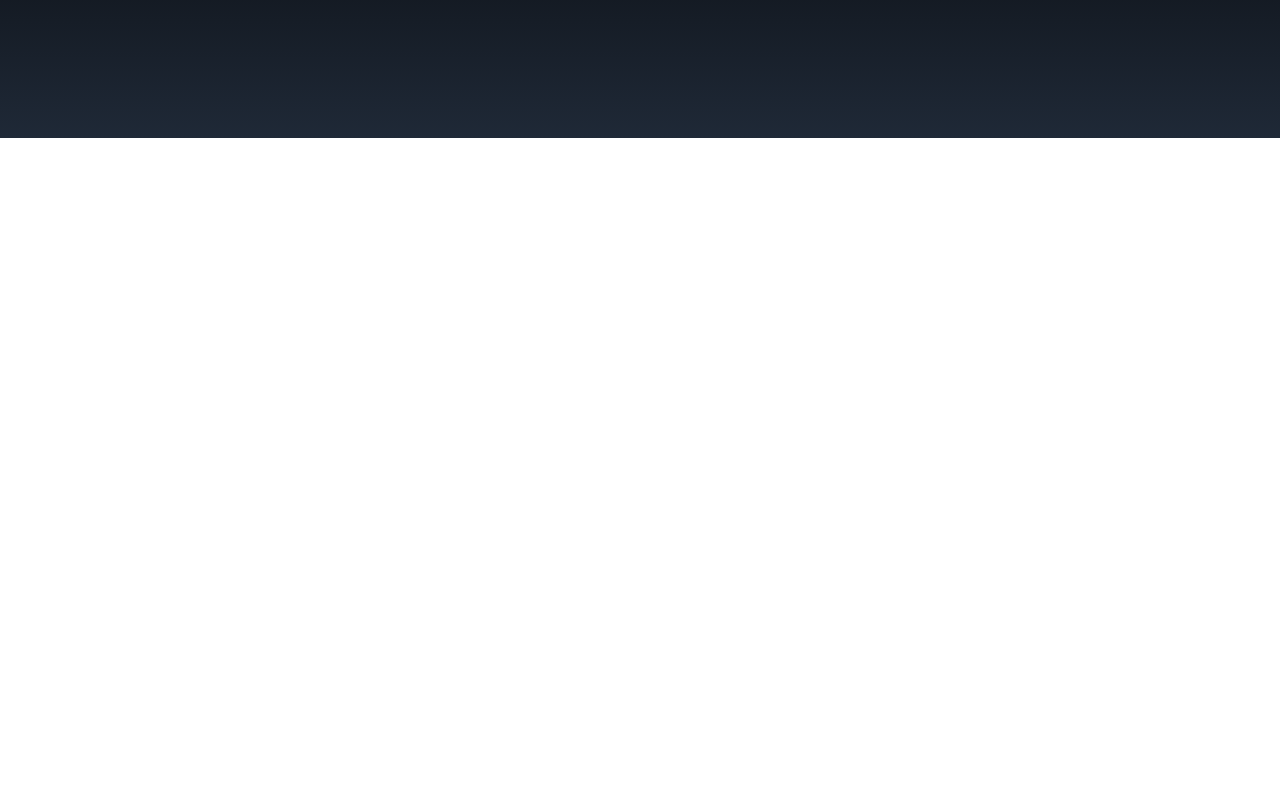
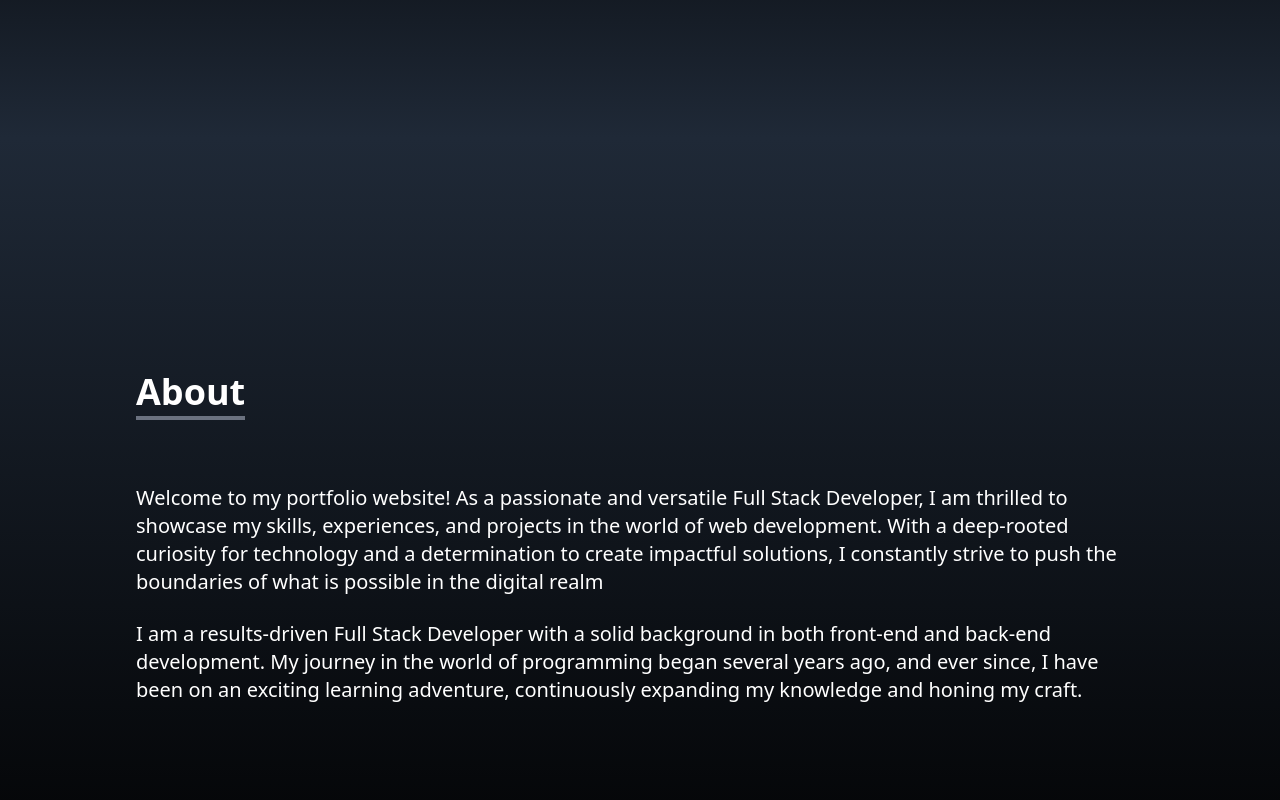
Before and after one commit to mounika-025/my-portfolio, a React (Create React App) app: page / in a window 1280 px wide. Shown: the part 662-1462 px from the top of the page. Before the commit the page ends 800 px from the top, so only its background shows below. Built offline with nearby package versions, Linux system fonts and the light colour scheme.

Commit message:
added about section

```diff
--- a/src/App.js
+++ b/src/App.js
@@ -1,3 +1,4 @@
+import About from "./Components/About";
 import Home from "./Components/Home";
 import Navbar from "./Components/Navbar";
 import SocialLinks from "./Components/SocialLinks";
@@ -8,6 +9,7 @@ function App() {
       <Navbar />
       <Home />
       <SocialLinks />
+      <About />
     </div>
   );
 }
--- /dev/null
+++ b/src/Components/About.js
@@ -0,0 +1,39 @@
+import React from "react";
+
+const About = () => {
+  return (
+    <div
+      name="about"
+      className="w-full h-screen bg-gradient-to-b from-gray-800 to-black text-white"
+    >
+      <div className="max-w-screen-lg p-2 mx-auto flex flex-col justify-center w-full h-full">
+        <div className="pb-8">
+          <p className="text-4xl font-bold inline border-b-4 border-gray-500">
+            About
+          </p>
+        </div>
+
+        <p className="text-xl mt-10">
+          Welcome to my portfolio website! As a passionate and versatile Full
+          Stack Developer, I am thrilled to showcase my skills, experiences, and
+          projects in the world of web development. With a deep-rooted curiosity
+          for technology and a determination to create impactful solutions, I
+          constantly strive to push the boundaries of what is possible in the
+          digital realm
+        </p>
+
+        <br />
+
+        <p className="text-xl">
+          I am a results-driven Full Stack Developer with a solid background in
+          both front-end and back-end development. My journey in the world of
+          programming began several years ago, and ever since, I have been on an
+          exciting learning adventure, continuously expanding my knowledge and
+          honing my craft.
+        </p>
+      </div>
+    </div>
+  );
+};
+
+export default About;
```
